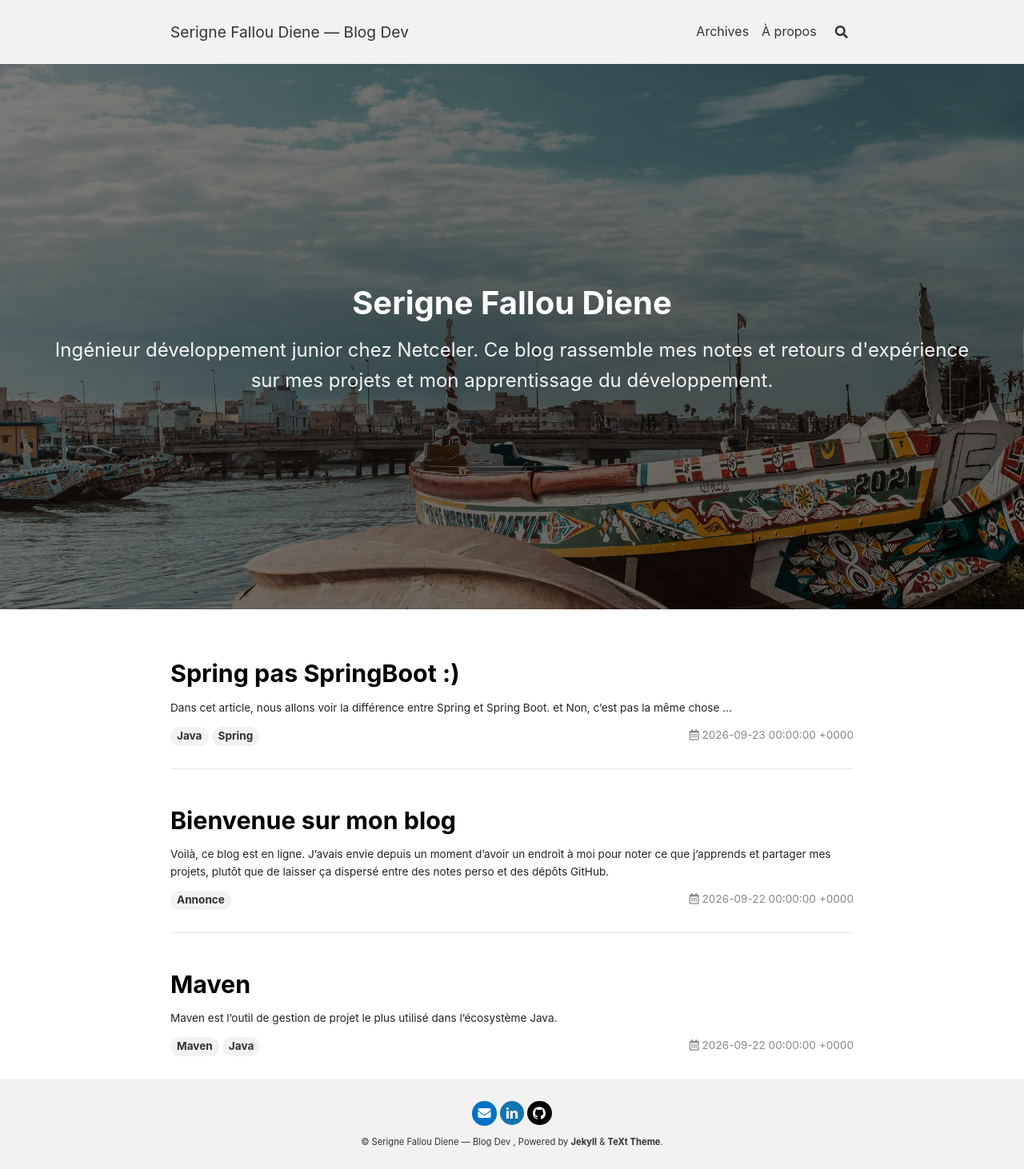
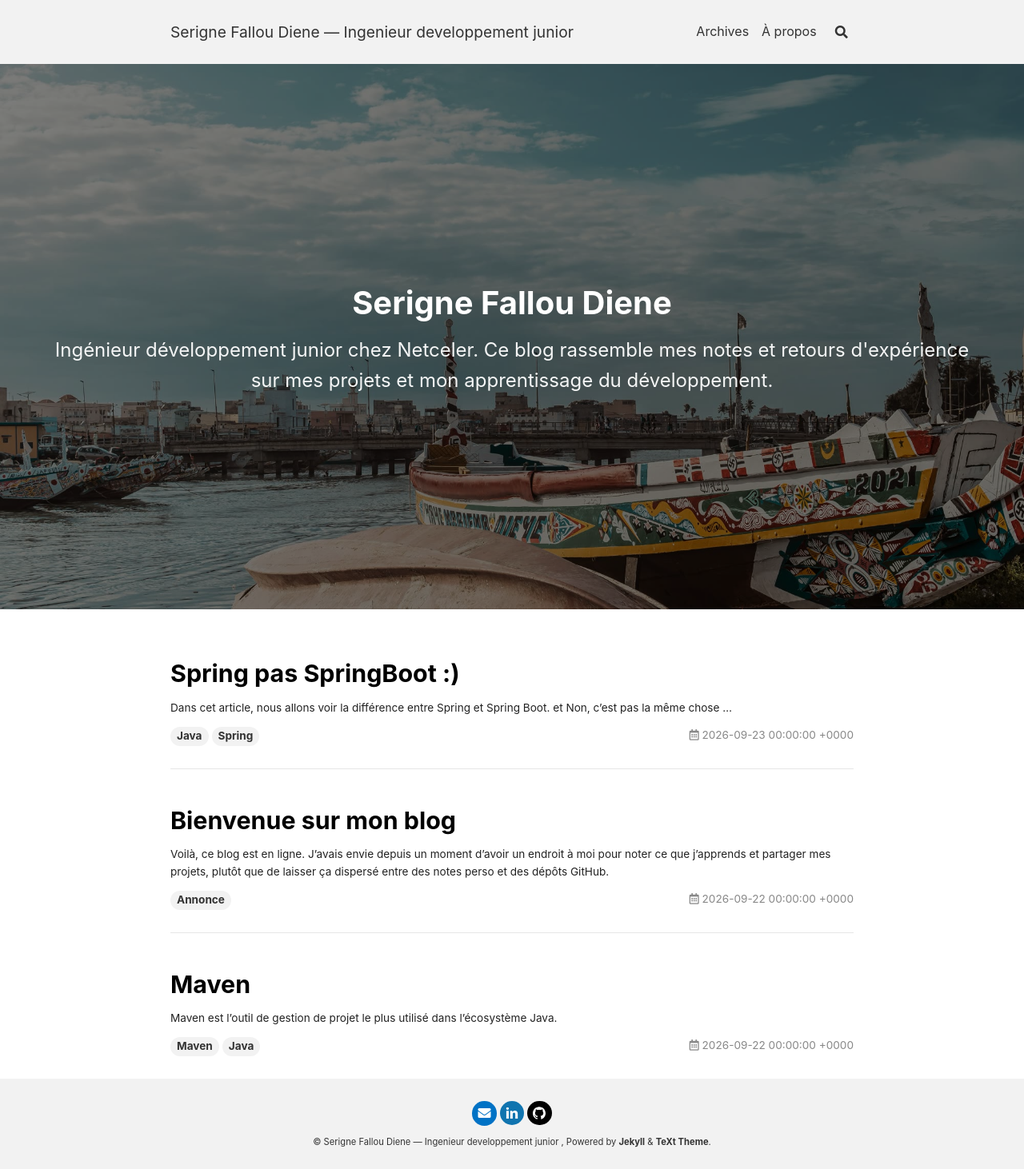
Before and after one commit to sfalloudiene/sfalloudiene.github.io, a Jekyll site: the page built from index.html, in a window 1280 px wide. Shown: the whole page at 80% size. Built offline with Jekyll 4.4.1, drawn with Linux system fonts in a browser that asks for light colours; nearby versions of some CDN libraries; the list of posts is cut into pages by our own code; some of the changed lines change nothing that is shown.

Commit message:
Modify blog title and author information
Updated title, author URL, and LinkedIn username in the configuration.

```diff
--- a/_config.yml
+++ b/_config.yml
@@ -20,7 +20,7 @@
 highlight_theme: default # "default" (default), "tomorrow", "tomorrow-night", "tomorrow-night-eighties", "tomorrow-night-blue", "tomorrow-night-bright"
 url     : https://sfalloudiene.github.io # the base hostname & protocol for your site e.g. https://www.someone.com
 baseurl : # does not include hostname
-title   : Serigne Fallou Diene — Blog Dev
+title   : Serigne Fallou Diene — Ingenieur developpement junior
 description: > # this means to ignore newlines until "Language & timezone"
   Notes et retours d'expérience d'un développeur : Java, web, mobile et projets perso.
 logo: https://github.com/sfalloudiene.png
@@ -43,7 +43,7 @@
 author:
   type      : # "person" (default), "organization"
   name      : Serigne Fallou Diene
-  url       : https://sfalloudiene.github.io
+  url       : https://fallou.dev/
   avatar    : https://github.com/sfalloudiene.png # path or url of avatar image (square)
   bio       : Ingénieur développement junior chez Netceler. Diplômé de l'ESIGELEC (dominante ISN, promo 2026).
   email     : falloudiene71@gmail.com
@@ -55,7 +55,7 @@
   medium    : # "user_name" the last part of your profile url, e.g. https://medium.com/user_name
   zhihu     : # "user_name" the last part of your profile url, e.g. https://www.zhihu.com/people/user_name
   douban    : # "user_name" the last part of your profile url, e.g. https://www.douban.com/people/user_name
-  linkedin  : fallou-diene # "user_name" the last part of your profile url, e.g. https://www.linkedin.com/in/user_name
+  linkedin  : serigne-fallou-diene-11811b241 # "user_name" the last part of your profile url, e.g. https://www.linkedin.com/in/user_name
   github    : sfalloudiene # "user_name" the last part of your profile url, e.g. https://github.com/user_name
   npm       : # "user_name" the last part of your profile url, e.g. https://www.npmjs.com/~user_name
 
```
